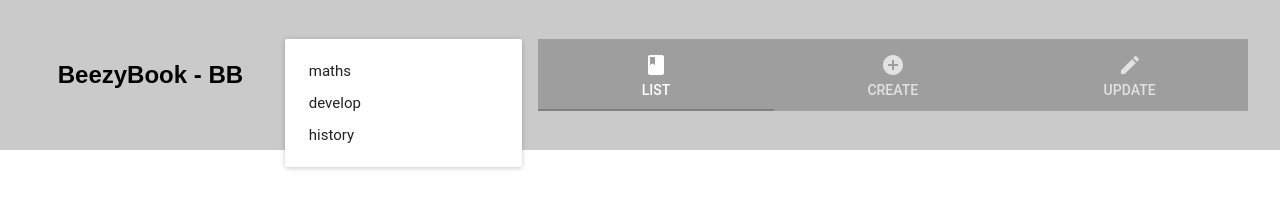
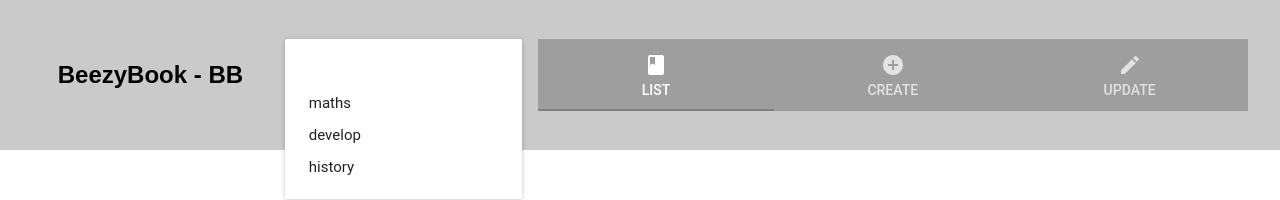
Before and after one commit to VGamezz19/beezy-books, a React app: page / in a window 1280 px wide. Both pictures are taken after a click on the element 403 px from the left and 75 px from the top of the page. Shown: the top 200 px of the page. Built offline with nearby package versions, Linux system fonts and the light colour scheme.

Commit message:
type Select component

```diff
--- a/src/components/Select/Select.fixture.js
+++ b/src/components/Select/Select.fixture.js
@@ -1,4 +1,4 @@
-import SelectGenre from './'
+import Select from './'
 
 const data = [
     { id: "1", name: " some name" },
@@ -11,14 +11,14 @@ const data = [
 
 export default [
     {
-        component: SelectGenre,
+        component: Select,
         name: 'Select - EmptyData',
         props: {
             onChange: (value) => console.log(value)
         }
     },
     {
-        component: SelectGenre,
+        component: Select,
         name: 'Select - GenreData',
         props: {
             onChange: (value) => console.log(value),
--- a/src/components/Select/Select.js
+++ b/src/components/Select/Select.js
@@ -3,7 +3,7 @@ import SelectField from 'material-ui/SelectField';
 import MenuItem from 'material-ui/MenuItem';
 import MuiThemeProvider from 'material-ui/styles/MuiThemeProvider';
 
-class SelectGenre extends Component {
+class Select extends Component {
 
     constructor(props) {
         super(props);
@@ -34,6 +34,8 @@ class SelectGenre extends Component {
                     onChange={this.handleChange}
                     disabled={data === undefined ? true : data.length <= 0 ? true : false}>
 
+                    <MenuItem value={null} primaryText="" />
+
                     {this._renderMenuItem(data)}
 
                 </SelectField>
@@ -59,4 +61,4 @@ class SelectGenre extends Component {
     }
 }
 
-export default SelectGenre
+export default Select
```
